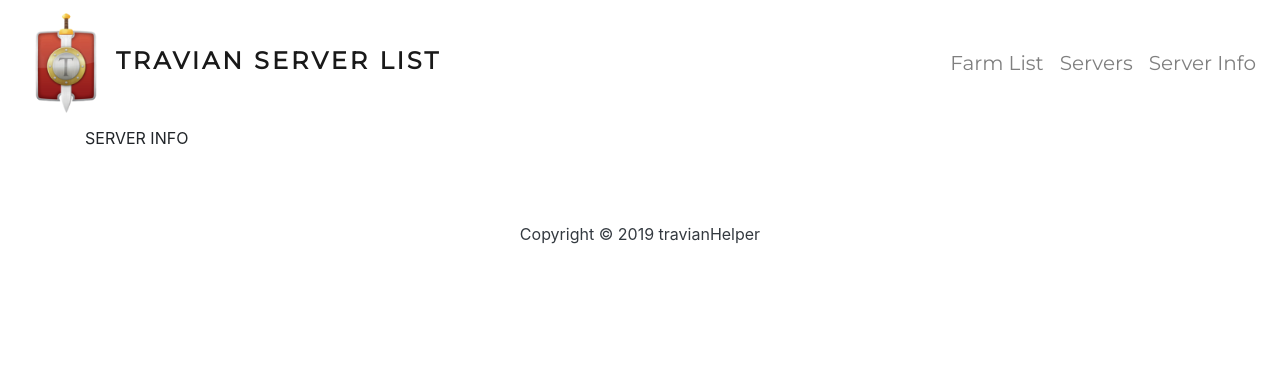
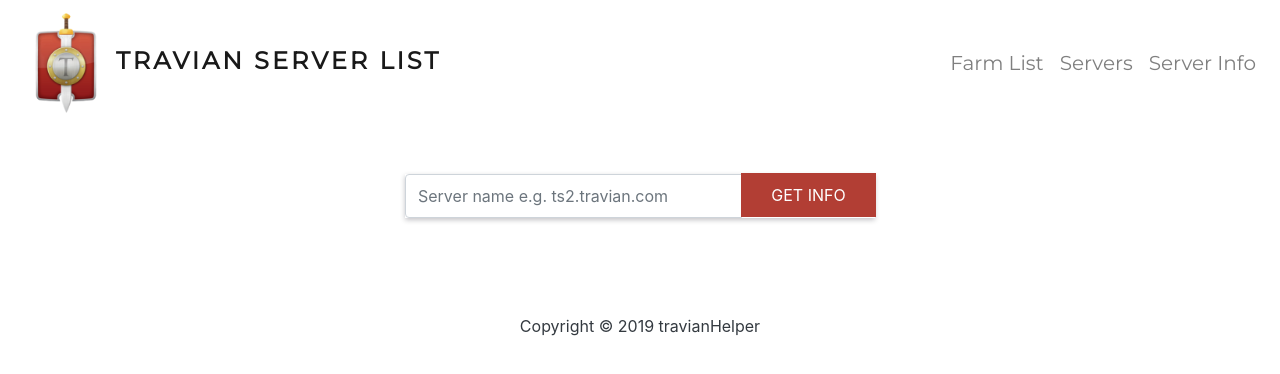
Before and after one commit to pakelis/travianHelper, a React (Create React App) app in the folder client/: page /servinfo in a window 1280 px wide. Shown: the top 374 px of the page. Built offline with nearby package versions, Linux system fonts and the light colour scheme.

Commit message:
initial commit

```diff
--- a/client/package.json
+++ b/client/package.json
@@ -10,7 +10,8 @@
     "react-dom": "^16.8.6",
     "react-router-dom": "^5.0.0",
     "react-scripts": "2.1.8",
-    "react-spinners": "^0.5.4"
+    "react-spinners": "^0.5.4",
+    "recharts": "^1.5.0"
   },
   "scripts": {
     "start": "react-scripts start",
--- a/client/src/App.css
+++ b/client/src/App.css
@@ -34,3 +34,33 @@ a:hover {
   color: white;
   text-decoration: none;
 }
+
+/* Server info input with button */
+
+.subscribe_form {
+  max-width: 470px;
+  width: 100%;
+  margin: 0 auto;
+  box-shadow: 0px 2px 5px 0px rgba(10, 6, 20, 0.24);
+  height: 44px;
+}
+
+#subscription_area input {
+  height: 44px;
+}
+#subscription_area form-control {
+  border: none;
+}
+
+#subscription_area button {
+  border: none;
+  height: 44px;
+  background-color: #b23e34;
+  color: #fff;
+  margin: -1px;
+  border-radius: 0;
+  width: 135px;
+  text-transform: uppercase;
+  position: relative;
+  transition: all ease 0.3s;
+}
--- a/client/src/components/farmlist/FarmList.js
+++ b/client/src/components/farmlist/FarmList.js
@@ -8,14 +8,14 @@ const urlRegex = RegExp(
 )
 const coordRegex = RegExp(/^[0-9 ()+-]+$/)
 
-const formValid = ({formErrors, ...rest}) => {
+const formValid = ({unpublished, formErrors, ...rest}) => {
   let valid = true
 
   //if val.length greater then 0 put valid to false, cus there is an error then.
   Object.values(formErrors).forEach(val => val.length > 0 && (valid = false))
 
   //validate the form was filled out
-  Object.values(rest).forEach(val => {
+  Object.values(unpublished).forEach(val => {
     val === null && (valid = false)
   })
 
@@ -60,7 +60,6 @@ class FarmList extends Component {
       axios
         .get(`/farmlist/${this.state.unpublished.serverName}`)
         .then(res => {
-          console.log(res.data)
           this.setState({
             loading: false,
             players: res.data,
--- a/client/src/components/farmlist/FarmTable.js
+++ b/client/src/components/farmlist/FarmTable.js
@@ -115,7 +115,7 @@ class FarmTable extends Component {
       ) : null,
     )
 
-    return (
+    const table = this.state.travian ? (
       <div className="container col-md-16">
         <div className="card mt-3">
           <div className="table-responsive">
@@ -138,7 +138,13 @@ class FarmTable extends Component {
           </div>
         </div>
       </div>
+    ) : (
+      <div className="alert alert-warning">
+        Make sure you entered right server name
+      </div>
     )
+
+    return <div>{table}</div>
   }
 }
 
--- /dev/null
+++ b/client/src/components/serverinfo/Chart.js
@@ -0,0 +1,114 @@
+import React, {PureComponent} from 'react'
+import {PieChart, Pie, Sector, Cell} from 'recharts'
+
+const data = [
+  {name: 'Group A', value: 400},
+  {name: 'Group B', value: 300},
+  {name: 'Group C', value: 300},
+  {name: 'Group D', value: 200},
+]
+
+const COLORS = ['#0088FE', '#00C49F', '#FFBB28', '#FF8042']
+
+const RADIAN = Math.PI / 180
+const renderCustomizedLabel = ({
+  cx,
+  cy,
+  midAngle,
+  innerRadius,
+  outerRadius,
+  percent,
+  index,
+}) => {
+  const radius = innerRadius + (outerRadius - innerRadius) * 0.5
+  const x = cx + radius * Math.cos(-midAngle * RADIAN)
+  const y = cy + radius * Math.sin(-midAngle * RADIAN)
+
+  return (
+    <text
+      x={x}
+      y={y}
+      fill="white"
+      textAnchor={x > cx ? 'start' : 'end'}
+      dominantBaseline="central"
+    >
+      {`${(percent * 100).toFixed(0)}%`}
+    </text>
+  )
+}
+
+class Chart extends PureComponent {
+  state = {
+    data: this.props.data,
+    tribes: {
+      teutons: null,
+      romans: null,
+      gauls: null,
+      natars: null,
+    },
+  }
+
+  componentDidMount() {
+    this.getTribes()
+    console.log(this.state.tribes)
+  }
+
+  componentDidUpdate(nextProps) {
+    if (this.props.data !== nextProps.data) {
+      this.getTribes()
+    }
+  }
+
+  //Parsing data - teutons, romans, gauls , natars
+  getTribes() {
+    const {data} = this.state
+    let teutons = 0
+    let romans = 0
+    let gauls = 0
+    let natars = 0
+
+    data.forEach(val => {
+      if (val.tribeId === '1') {
+        teutons += 1
+      } else if (val.tribeId === '2') {
+        romans += 1
+      } else if (val.tribeId === '3') {
+        gauls += 1
+      } else if (val.tribeId === '5') {
+        natars += 1
+      }
+    })
+
+    this.setState({
+      tribes: {
+        teutons: teutons,
+        romans: romans,
+        gauls: gauls,
+        natars: natars,
+      },
+    })
+  }
+
+  render() {
+    return (
+      <PieChart width={400} height={400}>
+        <Pie
+          data={data}
+          cx={200}
+          cy={200}
+          labelLine={false}
+          label={renderCustomizedLabel}
+          outerRadius={80}
+          fill="#8884d8"
+          dataKey="value"
+        >
+          {data.map((entry, index) => (
+            <Cell key={`cell-${index}`} fill={COLORS[index % COLORS.length]} />
+          ))}
+        </Pie>
+      </PieChart>
+    )
+  }
+}
+
+export default Chart
--- /dev/null
+++ b/client/src/components/serverinfo/ChartList.js
@@ -0,0 +1,54 @@
+import React, {Component} from 'react'
+import Chart from './Chart'
+
+class ChartList extends Component {
+  state = {
+    data: this.props.data,
+    rightName: true,
+  }
+
+  componentDidMount() {
+    this.checkIfTravian()
+  }
+
+  componentDidUpdate(nextProps) {
+    if (this.props.data !== nextProps.data) {
+      this.checkIfTravian()
+    }
+  }
+
+  checkIfTravian() {
+    const {data} = this.props // destructing
+    if (
+      !isNaN(data[0].tribeId) &&
+      data[0].tribeId <= 7 &&
+      data[0].tribeId >= 1
+    ) {
+      console.log('TRAVIAN')
+      this.setState({
+        rightName: true,
+      })
+    } else {
+      console.log('NOT TRAVIAN')
+      this.setState({
+        rightName: false,
+      })
+    }
+  }
+
+  render() {
+    return (
+      <div>
+        {this.state.rightName ? (
+          <div>
+            <Chart data={this.state.data} />
+          </div>
+        ) : (
+          <div className="alert alert-danger">Please check server name</div>
+        )}
+      </div>
+    )
+  }
+}
+
+export default ChartList
--- a/client/src/components/serverinfo/ServerInfo.js
+++ b/client/src/components/serverinfo/ServerInfo.js
@@ -1,5 +1,142 @@
-import React from 'react'
+import React, {Component} from 'react'
+import {ClipLoader} from 'react-spinners'
+import axios from 'axios'
+import ChartList from './ChartList'
 
-export default function ServerInfo() {
-  return <div>SERVER INFO</div>
+const urlRegex = RegExp(
+  /^(http:\/\/www\.|https:\/\/www\.|http:\/\/|https:\/\/)?[a-z0-9]+([\-\.]{1}[a-z0-9]+)*\.[a-z]{2,5}(:[0-9]{1,5})?(\/.*)?$/,
+)
+
+const formValid = ({formErrors, ...rest}) => {
+  let valid = true
+
+  Object.values(formErrors).forEach(val => {
+    val.length > 0 && (valid = false)
+  })
+
+  Object.values(rest).forEach(val => {
+    val === null && (valid = false)
+  })
+
+  return valid
 }
+
+class ServerInfo extends Component {
+  state = {
+    serverName: null,
+    loading: false,
+    serverData: [],
+    displayInfo: false,
+    formErrors: {
+      serverName: '',
+    },
+  }
+
+  onInputChange = e => {
+    const {name, value} = e.target
+
+    let formErrors = {...this.state.formErrors}
+
+    switch (name) {
+      case 'serverName':
+        formErrors.serverName = urlRegex.test(value) ? '' : 'wrong server name'
+        break
+      default:
+        break
+    }
+
+    this.setState({
+      formErrors,
+      [name]: value,
+    })
+  }
+
+  handleSubmit = e => {
+    e.preventDefault()
+    if (formValid(this.state)) {
+      this.enableSpinner()
+      axios
+        .get(`/farmlist/${this.state.serverName}`)
+        .then(res => {
+          this.setState({
+            serverData: res.data,
+            displayInfo: true,
+            loading: false,
+          })
+        })
+        .catch(err => console.log(err))
+    } else {
+      console.log('SOMETHING WENT WRONG')
+    }
+  }
+
+  enableSpinner() {
+    this.setState({
+      loading: true,
+    })
+  }
+
+  render() {
+    const {formErrors, serverName} = this.state
+
+    let info = null
+
+    if (this.state.displayInfo === true) {
+      info = (
+        <div>
+          <ChartList data={this.state.serverData} />
+        </div>
+      )
+    }
+
+    return (
+      <div id="subscription_area">
+        <div className="container mt-5">
+          <div className="row">
+            <div className="col-sm-12">
+              <div className="subscribe_now">
+                <form className="subscribe_form">
+                  <div className="input-group">
+                    <input
+                      type="text"
+                      className={
+                        formErrors.serverName.length > 0
+                          ? `form-control is-invalid`
+                          : serverName === null
+                          ? `form-control`
+                          : `form-control is-valid`
+                      }
+                      name="serverName"
+                      placeholder="Server name e.g. ts2.travian.com"
+                      onChange={this.onInputChange}
+                    />
+                    <span className="input-group-btn">
+                      <button
+                        className="btn btn-default"
+                        type="submit"
+                        onClick={this.handleSubmit}
+                      >
+                        Get info
+                      </button>
+                    </span>
+                    {formErrors.serverName.length > 0 && (
+                      <div className="invalid-feedback">
+                        {formErrors.serverName}
+                      </div>
+                    )}
+                  </div>
+                </form>
+              </div>
+              <div className="text-center mt-4">
+                <ClipLoader loading={this.state.loading} size={125} />
+              </div>
+              {info}
+            </div>
+          </div>
+        </div>
+      </div>
+    )
+  }
+}
+
+export default ServerInfo
```
Also changed, not shown: 1 other file (tests, documents, lock files or other folders).
